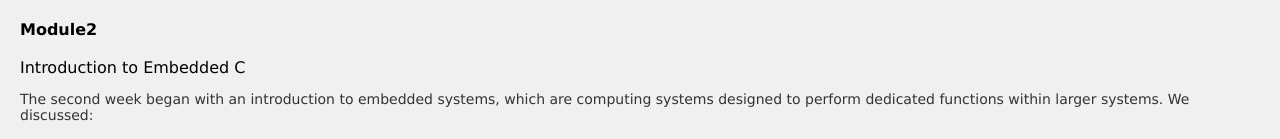
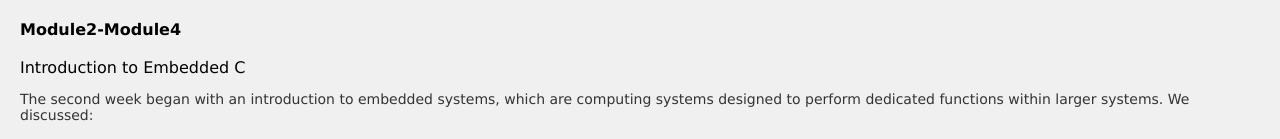
Before and after one commit to hopewangari/MYWEBSITE, a plain HTML site: page Module2-Module4.html in a window 1280 px wide. Shown: the top 139 px of the page. Drawn offline with Linux system fonts and the light colour scheme.

Commit message:
changed title

```diff
--- a/Module2-Module4.html
+++ b/Module2-Module4.html
@@ -8,7 +8,7 @@
     <meta name="viewport" content="width=device-width, initial-scale=1.0">
     <title>Module2-Module4</title>
 </head>
-<heading2><b>Module2</b></heading2>
+<heading2><b>Module2-Module4</b></heading2>
 <br>
 <br>
 <heading3>Introduction to Embedded C</heading3>
```
